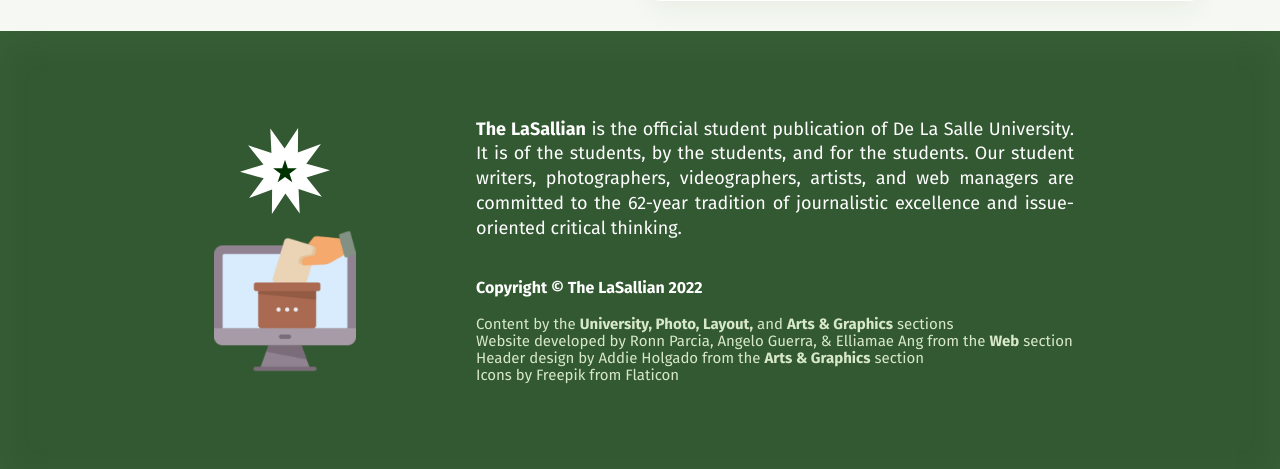
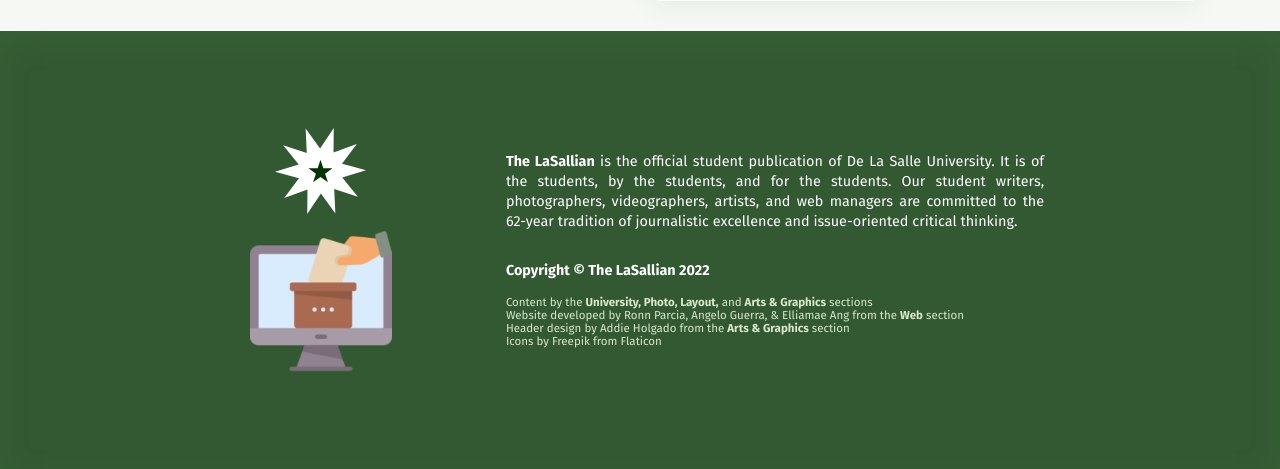
Before and after one commit to thelasallian/tls-me2022, a PHP site: page / in a window 1280 px wide. Shown: the part 1106-1575 px from the top of the page. Run offline with PHP 8.4, Linux system fonts and the light colour scheme; data that the repository does not hold is empty; some web fonts are replaced.

Commit message:
Decreased font size for footer text

```diff
--- a/css/styles.css
+++ b/css/styles.css
@@ -164,6 +164,7 @@ section {
     align-items: flex-start;
     width: 43.375em;
     margin: 0.5em 0.5em 0.5em 0.5em;
+    font-size: 0.9em;
 }
 
 .footer .text p {
@@ -172,21 +173,19 @@ section {
 }
 
 .footer .text .about {
-    font-size: 1.125em;
     line-height: 1.375em;
     padding-bottom: 2em;
 }
 
 .footer .text .copyright {
     font-weight: bold;
-    font-size: 1em;
     padding-bottom: 1em;
 }
 
 .footer .text .credit {
     text-align: left;
     color: #D8E8CB;
-    font-size: 0.9375em;
+    font-size: 0.8em;
     line-height: 1.125em;
 }
 
```
